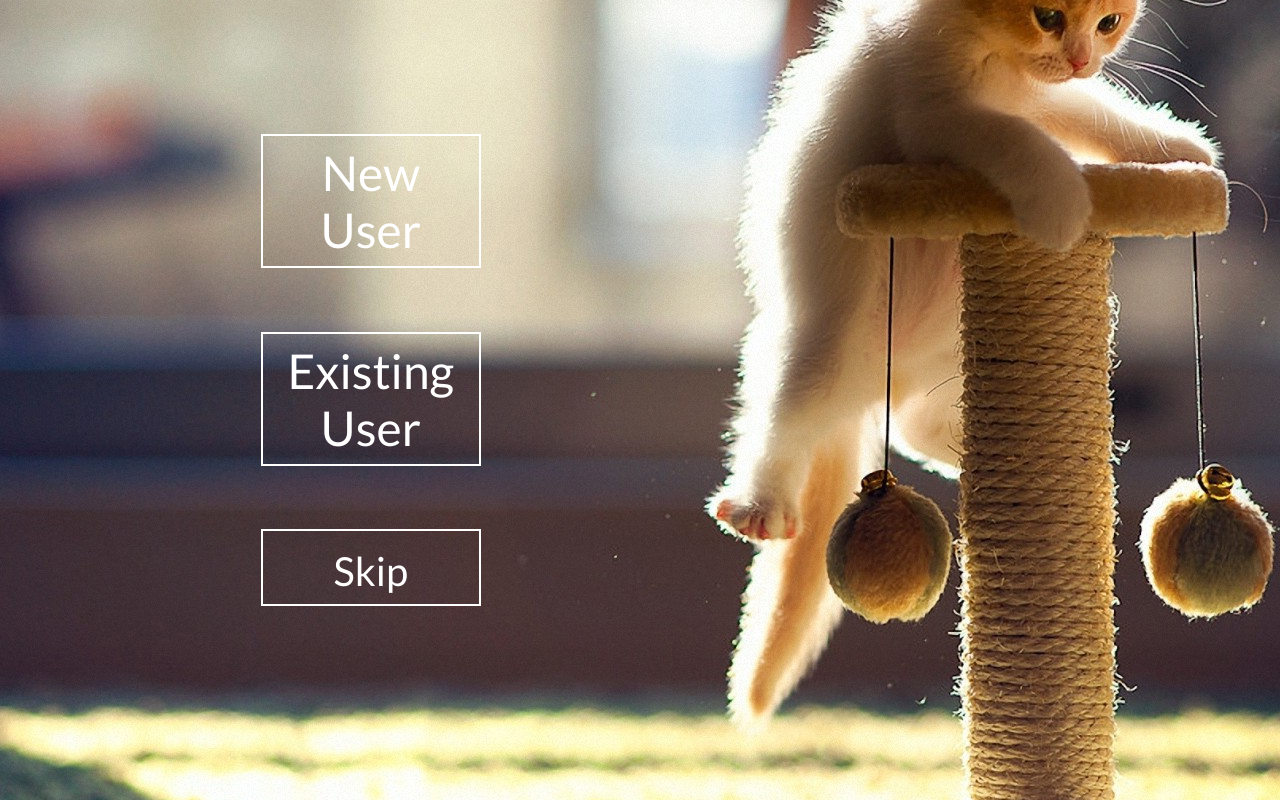
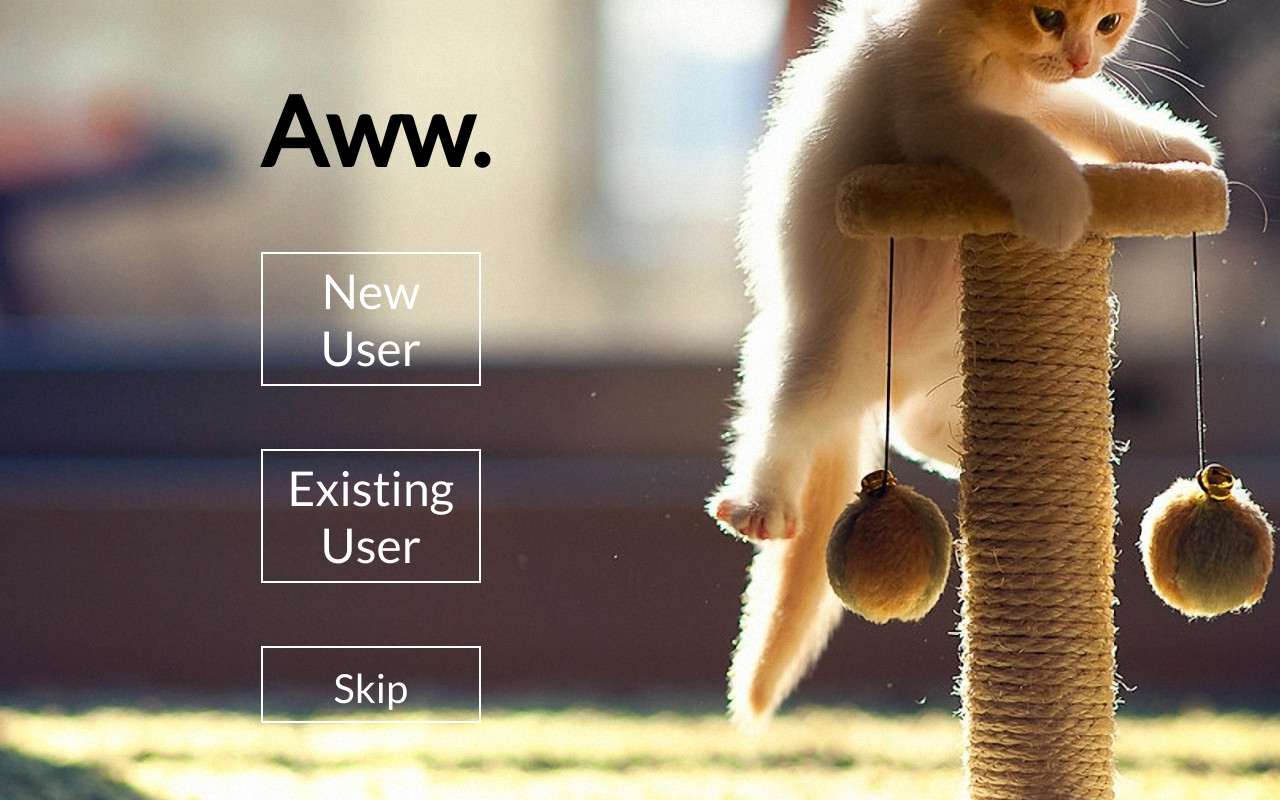
Before and after one commit to c1phr/cs399_social, a Django app: page / in a window 1280 px wide. Run offline with Django 3.2, Linux system fonts and the light colour scheme; parts of the project's set-up code (start-up, migrations or seed data) failed here and were passed over.

Commit message:
Added title to splash

```diff
--- a/eddit/main/templates/main/splash.html
+++ b/eddit/main/templates/main/splash.html
@@ -7,6 +7,9 @@
 </head>
 
 <body class="splash">
+	<div class="col-xs-12 col-md-8">
+		<h1 id="title">Aww.</h1>
+	</div>
 	<div class="container">
 		<div class="col-xs-12 col-md-8">
 			<div class="ghost-button-full-color">
--- a/eddit/static/css/custom.css
+++ b/eddit/static/css/custom.css
@@ -12,8 +12,12 @@
 	background: url(../../../static/images/splash.png) no-repeat center center fixed;
 }
 
+#title {
+	margin-left: 20%;
+	display: inline-block;
+}
+
 .ghost-button {
-	margin-top: 10%;
 	margin-left: 20%;
 	display: inline-block;
 	width: 200px;
```
Also changed, not shown: eddit/db.sqlite3.
